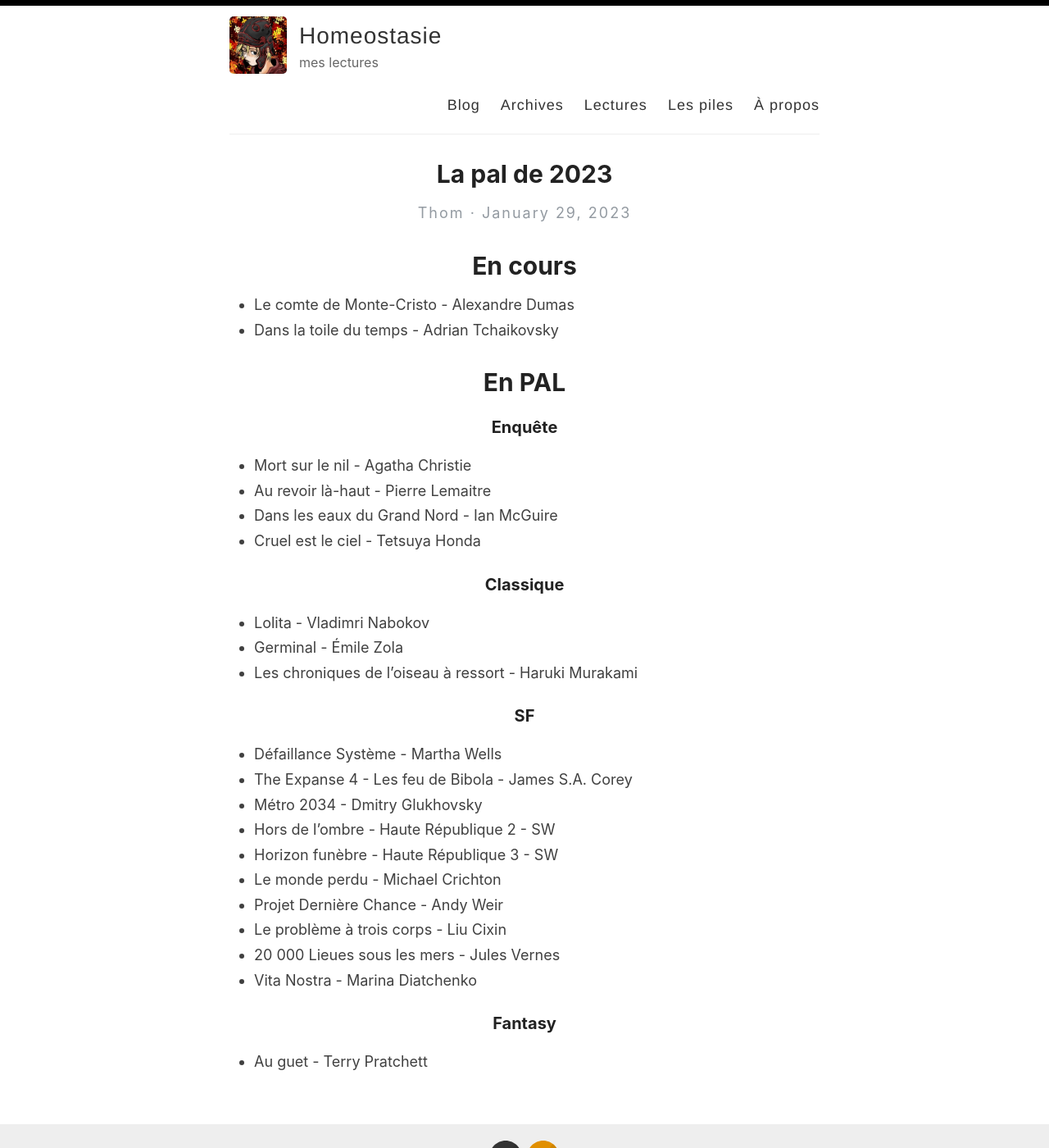
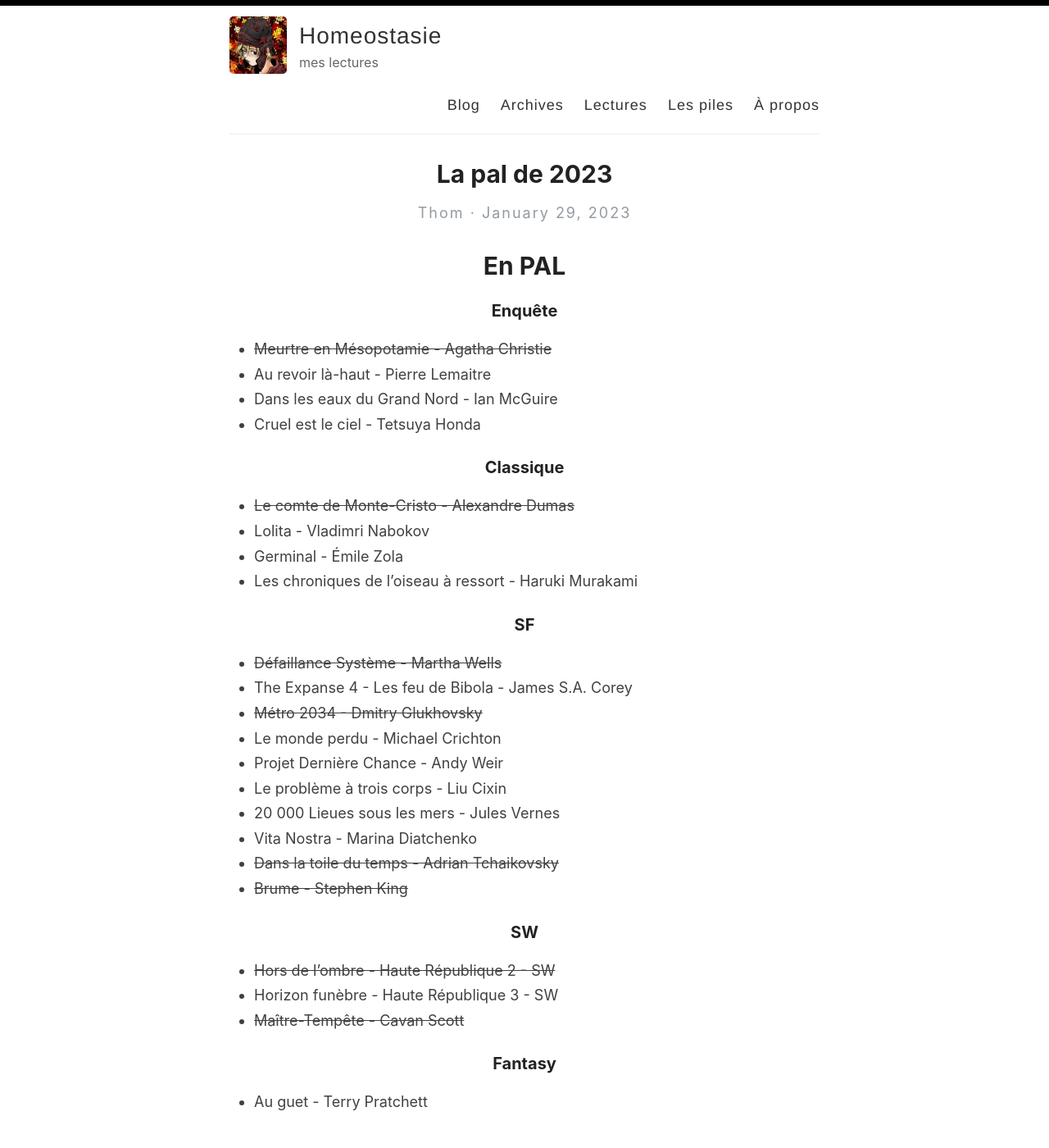
Before and after one commit to homeostasie/bouquins, a Jekyll site: the page built from _posts/2023-01-29-pal-2023.md, in a window 1280 px wide and 1400 px high. Shown: the whole window at 82% size. Built offline with Jekyll 4.4.1, drawn with Linux system fonts in a browser that asks for light colours.

Commit message:
maj pal 2023

```diff
--- a/_posts/2023-01-29-pal-2023.md
+++ b/_posts/2023-01-29-pal-2023.md
@@ -4,17 +4,12 @@ title: "La pal de 2023"
 categories: blog
 comments: true
 ---
-# En cours
-
-- Le comte de Monte-Cristo - Alexandre Dumas
-- Dans la toile du temps - Adrian Tchaikovsky
-
 
 # En PAL
 
 ### Enquête
 
-- Mort sur le nil - Agatha Christie
+- ~~Meurtre en Mésopotamie - Agatha Christie~~
 - Au revoir là-haut - Pierre Lemaitre
 - Dans les eaux du Grand Nord - Ian McGuire
 - Cruel est le ciel - Tetsuya Honda
@@ -29,17 +25,23 @@ comments: true
 
 ### SF
 
-- Défaillance Système - Martha Wells
+- ~~Défaillance Système - Martha Wells~~
 - The Expanse 4 - Les feu de Bibola - James S.A. Corey
-- Métro 2034 - Dmitry Glukhovsky
-- Hors de l'ombre - Haute République 2 - SW
-- Horizon funèbre - Haute République 3 - SW
+- ~~Métro 2034 - Dmitry Glukhovsky~~
 - Le monde perdu - Michael Crichton
 - Projet Dernière Chance - Andy Weir
 - Le problème à trois corps - Liu Cixin
 - 20 000 Lieues sous les mers - Jules Vernes
 - Vita Nostra - Marina Diatchenko
+- ~~Dans la toile du temps - Adrian Tchaikovsky~~
+- ~~Brume - Stephen King~~
 
+
+### SW
+
+- ~~Hors de l'ombre - Haute République 2 - SW~~
+- Horizon funèbre - Haute République 3 - SW
+- ~~Maître-Tempête - Cavan Scott~~
 
 ### Fantasy
 
```
Also changed, not shown: other parts of _posts/2023-01-29-pal-2023.md (+1 -0 lines).
